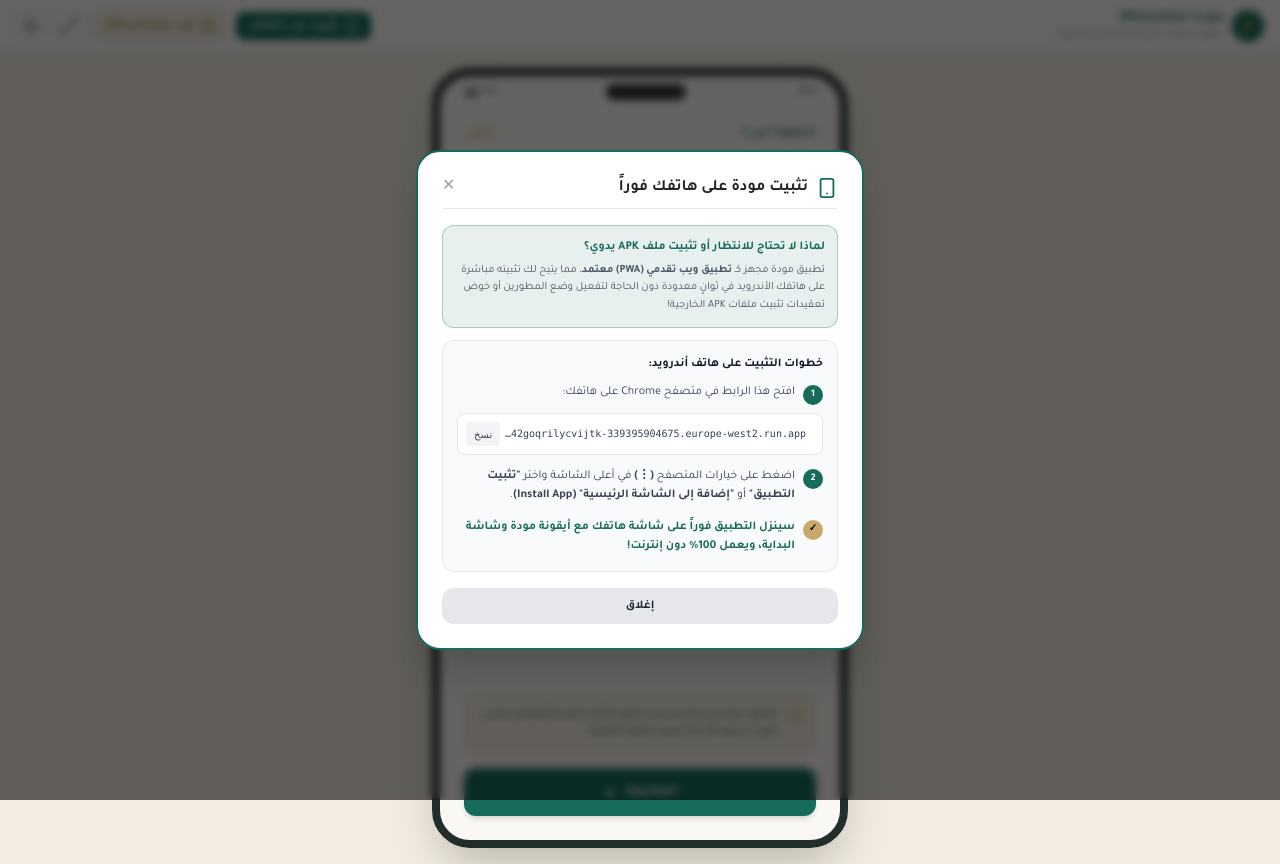
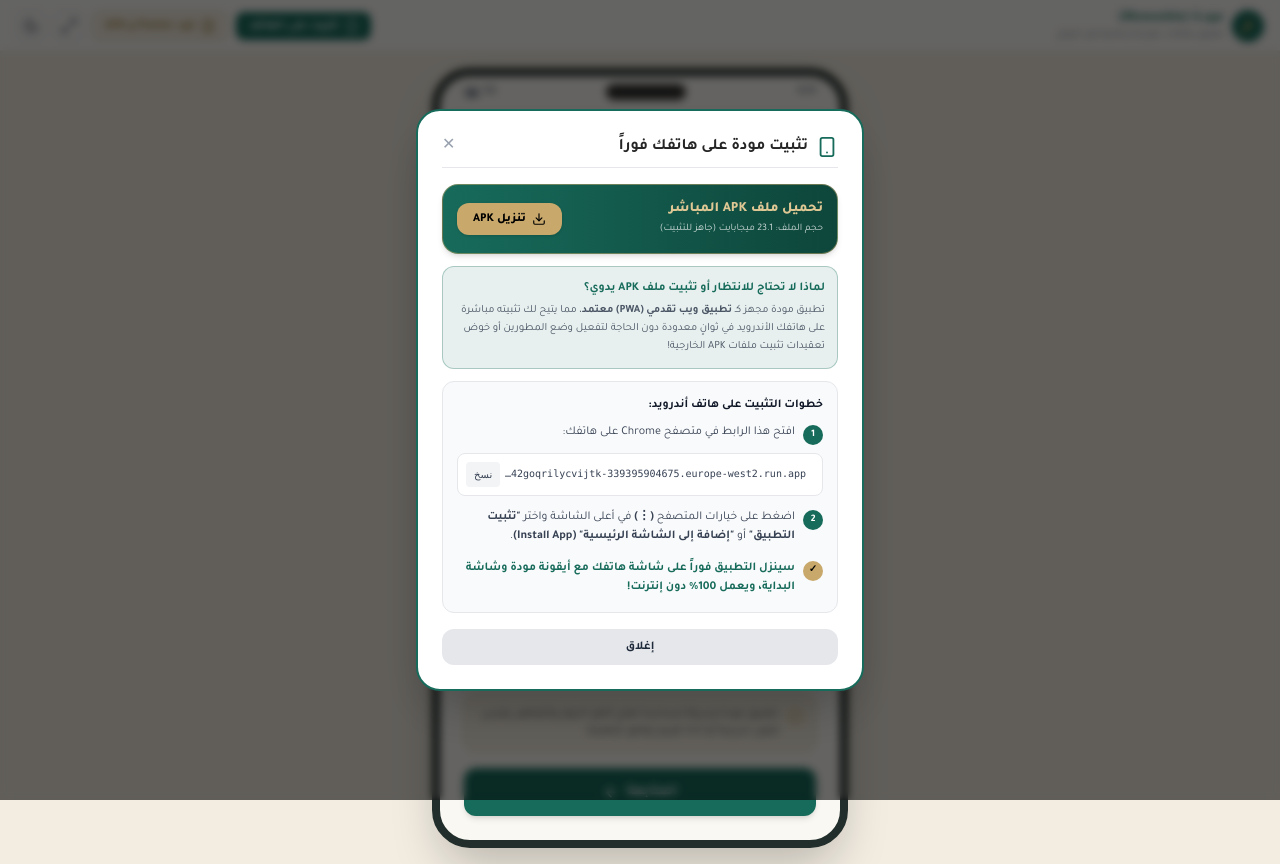
Before and after one commit to abdo6400/mawadda, a React (Vite) app: page / in a window 1280 px wide. Both pictures are taken after a click on the button "تثبيت على الهاتف". Built offline with nearby package versions, Linux system fonts and the light colour scheme.

Commit message:
feat: add direct APK download buttons to UI

```diff
--- a/dev-dist/sw.js
+++ b/dev-dist/sw.js
@@ -81,7 +81,7 @@ define(['./workbox-7e5eb42b'], (function (workbox) { 'use strict';
     "revision": "3ca0b8505b4bec776b69afdba2768812"
   }, {
     "url": "index.html",
-    "revision": "0.23pnj1575h8"
+    "revision": "0.50bqijtrpa"
   }], {});
   workbox.cleanupOutdatedCaches();
   workbox.registerRoute(new workbox.NavigationRoute(workbox.createHandlerBoundToURL("index.html"), {
--- a/src/App.tsx
+++ b/src/App.tsx
@@ -1703,6 +1703,30 @@ jobs:
                   </div>
                 </div>
 
+                {/* Direct Download for Compiled APK */}
+                <div className="p-4 rounded-2xl bg-gradient-to-r from-[#176B5B] to-[#0E463B] text-white shadow-lg flex flex-col sm:flex-row justify-between items-start sm:items-center gap-3 border border-[#C8A96B]/50">
+                  <div>
+                    <span className="inline-block px-2 py-0.5 rounded-full bg-[#C8A96B] text-black font-extrabold text-[10px] mb-1">
+                      جاهز للتثبيت الفوري ✓ (تم البناء بنجاح)
+                    </span>
+                    <h5 className="font-bold text-sm text-white flex items-center gap-1.5">
+                      <Download size={16} className="text-[#DFC894]" />
+                      <span>تحميل ملف APK المترجم مباشرة (23.1 ميجابايت)</span>
+                    </h5>
+                    <p className="text-[11px] text-white/80 mt-0.5">
+                      تم بناؤه وتوقيعه بنجاح عبر خوادم GitHub مع كافة الأسئلة الـ 180 والأصوات والأيقونات جاهزاً لهاتفك.
+                    </p>
+                  </div>
+                  <a
+                    href="/mawadda-release.apk"
+                    download="mawadda-release.apk"
+                    className="px-5 py-2.5 rounded-xl bg-[#C8A96B] hover:bg-[#B89656] text-black font-extrabold text-xs transition flex items-center gap-2 shadow-md shrink-0"
+                  >
+                    <Download size={16} />
+                    <span>تحميل الـ APK الآن</span>
+                  </a>
+                </div>
+
                 {/* Direct Download ZIP for Flutter Project */}
                 <div className="p-4 rounded-xl bg-gradient-to-r from-[#176B5B]/15 to-[#C8A96B]/15 border border-[#176B5B]/30 flex flex-col sm:flex-row justify-between items-start sm:items-center gap-3">
                   <div>
@@ -1804,6 +1828,22 @@ jobs:
               </div>
 
               <div className="space-y-3 text-xs leading-relaxed text-gray-700 dark:text-gray-300">
+                {/* Ready APK Download */}
+                <div className="p-3.5 rounded-2xl bg-gradient-to-r from-[#176B5B] to-[#0E463B] text-white flex items-center justify-between shadow-md border border-[#C8A96B]/50">
+                  <div>
+                    <span className="font-extrabold text-sm block text-[#DFC894]">تحميل ملف APK المباشر</span>
+                    <span className="text-[10px] text-white/80">حجم الملف: 23.1 ميجابايت (جاهز للتثبيت)</span>
+                  </div>
+                  <a
+                    href="/mawadda-release.apk"
+                    download="mawadda-release.apk"
+                    className="px-4 py-2 rounded-xl bg-[#C8A96B] hover:bg-[#B89656] text-black font-extrabold text-xs transition shadow flex items-center gap-1.5"
+                  >
+                    <Download size={14} />
+                    <span>تنزيل APK</span>
+                  </a>
+                </div>
+
                 <div className="p-3 rounded-xl bg-[#176B5B]/10 dark:bg-[#176B5B]/20 border border-[#176B5B]/30">
                   <span className="font-bold text-[#176B5B] dark:text-[#32A790] block mb-1">
                     لماذا لا تحتاج للانتظار أو تثبيت ملف APK يدوي؟
```
Also changed, not shown: 1 other file (tests, documents, lock files or other folders).
